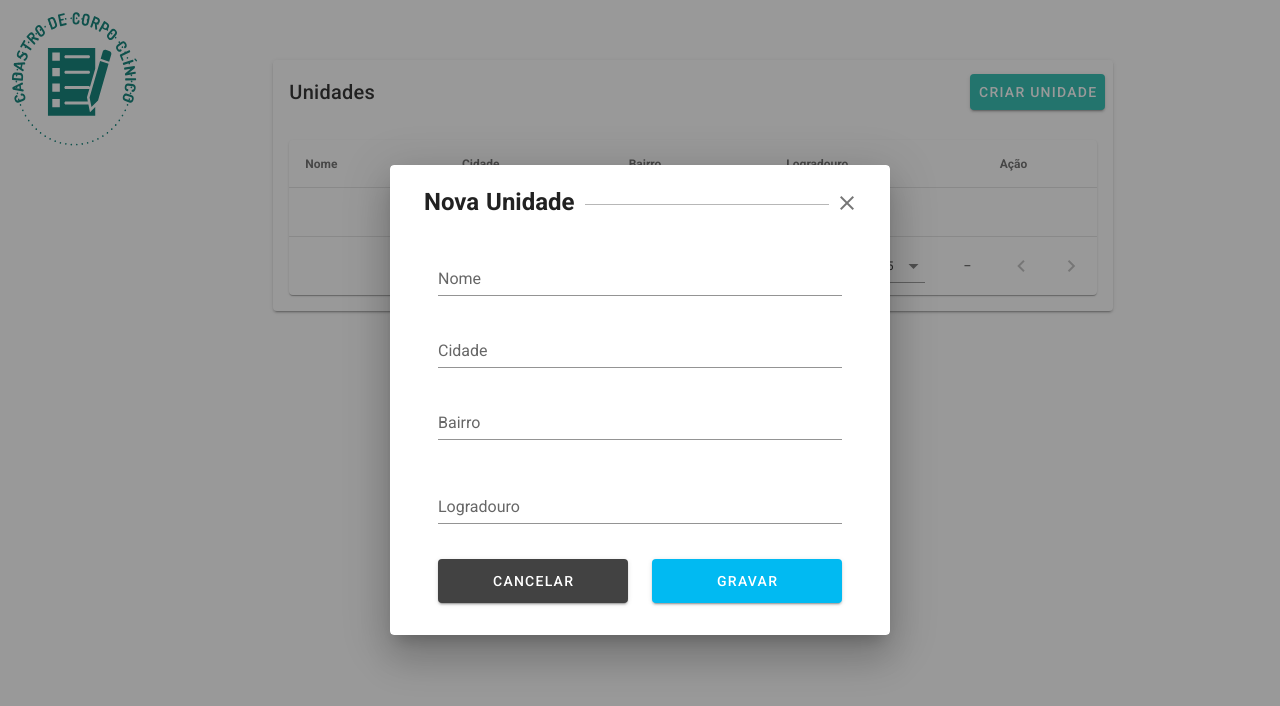
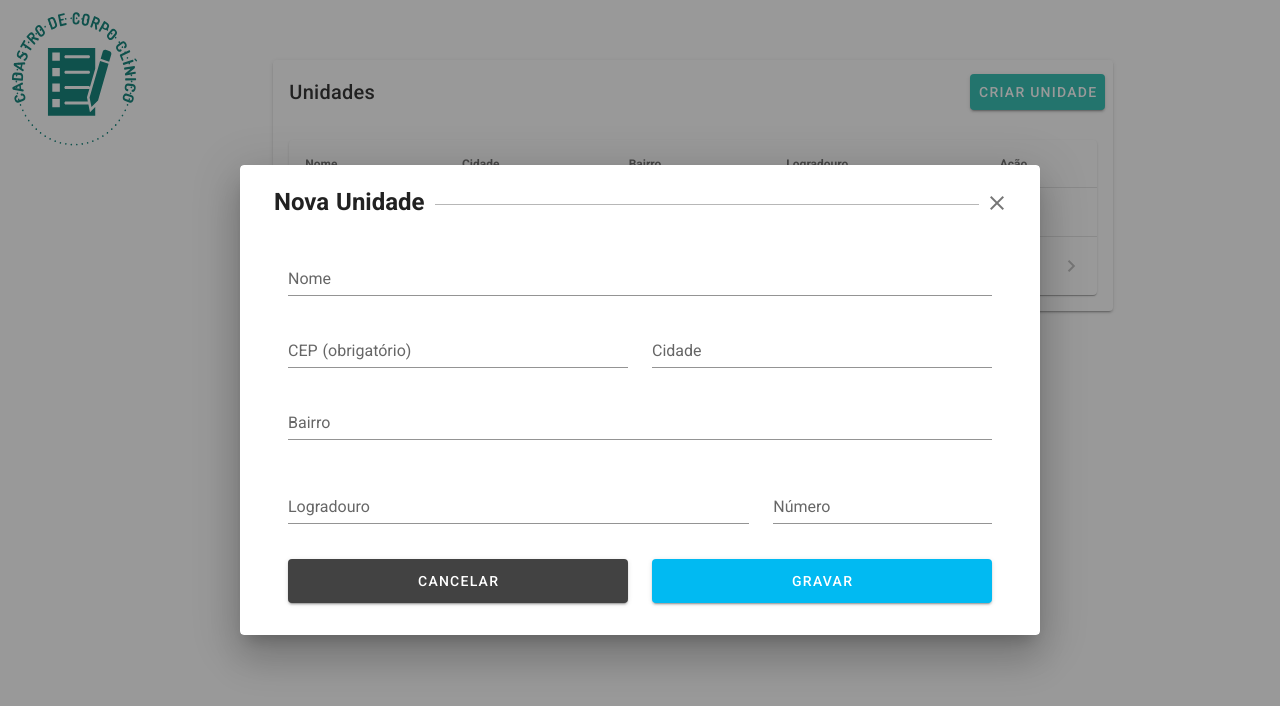
Before and after one commit to ICEI-PUC-Minas-PPLES-TI/plf-es-2021-2-ti4-0658100-corpoclinico, a Nuxt app in the folder Codigo/: page /unidade in a window 1280 px wide. Both pictures are taken after a click on the button "CRIAR UNIDADE". Shown: the top 706 px of the page. Built offline with nearby package versions, Linux system fonts and the light colour scheme.

Commit message:
cep funcional

```diff
--- a/Codigo/components/unidade/modal.js
+++ b/Codigo/components/unidade/modal.js
@@ -1,3 +1,4 @@
+import axios2 from 'axios';
 export default {
   name: 'modal',
   props: ['value', 'unidadeId'],
@@ -7,13 +8,14 @@ export default {
       show1: false,
 
       titulo:'Nova Unidade',
-
+      cep:'',
       unidade: [
         {
           id: '',
           nome: '',
           cidade: '',
-          logradouro: ''
+          logradouro: '',
+          numero:''
         }
       ],
 
@@ -37,7 +39,28 @@ export default {
 
   },
   methods: {
-
+    buscaCep(){
+      axios2
+        .get(`https://viacep.com.br/ws/${this.cep}/json`)
+        .then(res => {
+          if(!res.data.erro){
+            this.unidade.logradouro ||= res.data.logradouro
+            this.unidade.cidade ||= res.data.localidade
+            this.unidade.bairro ||= res.data.bairro
+          }
+          this.salvarEmCache()
+        })
+        .catch(err => {
+          console.log(err)
+          this.salvarEmCache()
+        })
+    },
+    salvarEmCache(){
+      let info = JSON.parse(JSON.stringify(this))
+      info.senha = null
+      localStorage.setItem('corpoclinico-medico-version', MODALV)
+      localStorage.setItem('corpoclinico-medico', JSON.stringify(info))
+    },
     submitUnidade() {
     //   if(this.unidade.id > 0){
     //     this.updateUsuario(this.unidade.id);
--- a/Codigo/components/unidade/modal.vue
+++ b/Codigo/components/unidade/modal.vue
@@ -3,12 +3,13 @@
     <v-dialog
       v-model="value"
       scrollable
-      max-width="500px"
+      max-width="800px"
       transition="dialog-bottom-transition"
       class="unidade-modal"
       @click:outside="$emit('input', false)"
       @keydown.esc="$emit('input', false)"
     >
+
       <v-card>
         <v-card-title class="text-h5 unidade-modal-title">
           <h4>
@@ -21,7 +22,8 @@
         <v-card-text>
           <v-container fluids>
             <v-form ref="formUnidade" v-model="valid" lazy-validation>
-              <!-- Nome -->
+
+            <!-- Nome -->
               <v-row class="mx-auto">
                 <v-col :md="12" :sm="12" :xl="12" cols="12">
                   <v-text-field
@@ -33,9 +35,21 @@
                   />
                 </v-col>
               </v-row>
-              <!-- Cidade -->
-              <v-row class="mx-auto mt-3">
-                <v-col :md="12" :sm="12" :xl="12" cols="12">
+
+            <!--Cep-->
+            <v-row class="mx-auto">
+              <v-col :md="6" :sm="12" :xl="6" cols="12">
+                <v-text-field
+                  :hide-details="'auto'"
+                  v-mask="'#####-###'"
+                  v-model="cep"
+                  label="CEP (obrigatório)"
+                  :rules="[v => !!v || 'Cep é obrigatório', v => (v && v.length <= 9) || 'Maximo de 9 caracteres']"
+                  @blur="buscaCep"
+                />
+              </v-col>
+              <v-col :md="6" :sm="12" :xl="6" cols="12">
+                  <!-- Cidade -->
                   <v-text-field
                     v-model="unidade.cidade"
                     :clearable="true"
@@ -44,7 +58,8 @@
                     :rules="[v => !!v || 'Cidade é obrigatório', v => (v && v.length <= 100) || 'Maximo de 100 caracteres']"
                   />
                 </v-col>
-              </v-row>
+            </v-row>
+
               <!-- Bairro -->
               <v-row class="mx-auto mb-3">
                 <v-col :md="12" :sm="12" :xl="12" cols="12">
@@ -60,7 +75,7 @@
               </v-row>
                <!-- Logradouro -->
               <v-row class="mx-auto mb-3">
-                <v-col :md="12" :sm="12" :xl="12" cols="12">
+                <v-col :md="8" :sm="12" :xl="8" cols="12">
                   <v-text-field
                     v-model="unidade.logradouro"
                     :clearable="true"
@@ -70,7 +85,19 @@
                     v => (v && v.length >= 8 ) || 'Minimo de 8 caracteres']"
                   />
                 </v-col>
+               <!-- Numero -->
+                <v-col :md="4" :sm="12" :xl="4" cols="12">
+                  <v-text-field
+                    v-model="unidade.numero"
+                    :clearable="true"
+                    hide-details="auto"
+                    label="Número"
+                    :rules="[v => !!v || 'Número é obrigatório']"
+                  />
+                </v-col>
               </v-row>
+
+
               <!-- Botão de criar -->
               <v-row class="mx-auto" justify="space-between" >
                 <v-col class="text-center">
```
